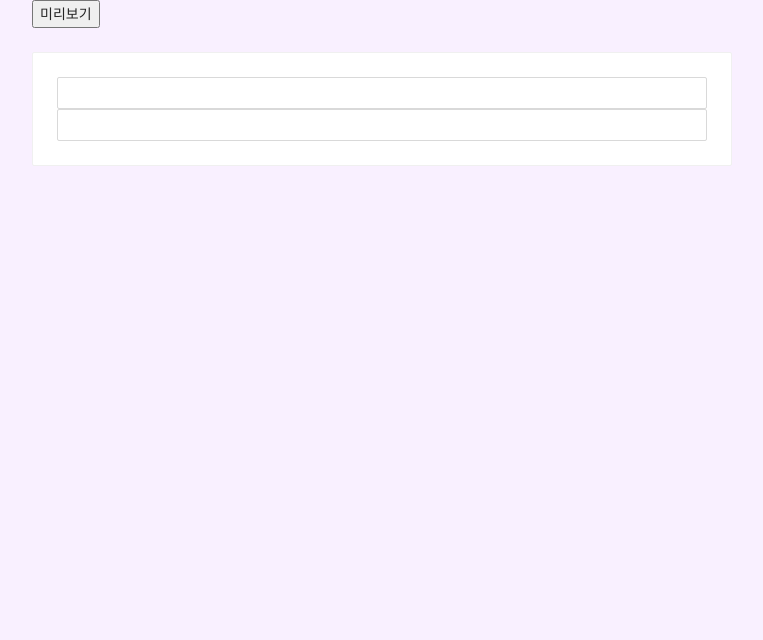
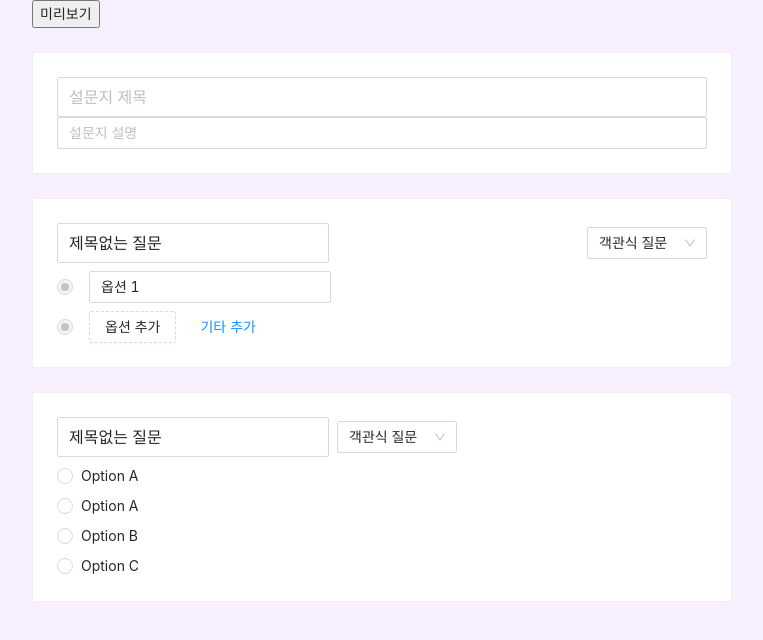
Before and after one commit to joe-brothers/clone-google-forms, a React (Create React App) app: page / in a window 1280 px wide. Shown: the top 640 px of the page, without its empty margins (258-1021 px from the left). Built offline with nearby package versions, Linux system fonts and the light colour scheme.

Commit message:
Add: 디폴트 질문 추가

```diff
--- a/package.json
+++ b/package.json
@@ -3,6 +3,7 @@
   "version": "0.1.0",
   "private": true,
   "dependencies": {
+    "@ant-design/icons": "^4.7.0",
     "@reduxjs/toolkit": "^1.8.3",
     "@testing-library/jest-dom": "^5.16.5",
     "@testing-library/react": "^13.3.0",
--- a/src/pages/AdminPage.js
+++ b/src/pages/AdminPage.js
@@ -1,13 +1,20 @@
 import { useDispatch, useSelector } from "react-redux";
-import { updateTitle, updateDescription } from "../redux/slices/formSlice";
-import { Space, Input, Card } from "antd";
+import { useNavigate } from "react-router-dom";
+import { updateTitle, updateDescription } from "../redux/slices/titleSlice";
+import { changeType } from "../redux/slices/contentSlice";
+import { Space, Input, Card, Select, Radio } from "antd";
+import { CloseOutlined } from "@ant-design/icons";
 import "antd/dist/antd.min.css";
 
 export const AdminPage = () => {
+  const navigate = useNavigate();
   const dispatch = useDispatch();
-  const { title, description } = useSelector((state) => state.form);
+  const { title, description } = useSelector((state) => state.formTitle);
+  const { questions } = useSelector((state) => state.formContent);
+
+  const { Option } = Select;
   const onPreviewClick = () => {
-    window.open("/preview", "_blank");
+    navigate("/preview", { state: { title, description } });
   };
 
   return (
@@ -15,20 +22,78 @@ export const AdminPage = () => {
       <button onClick={onPreviewClick}>미리보기</button>
       <Card style={{ width: 700 }}>
         <Input
+          size="large"
+          placeholder="설문지 제목"
           value={title}
           onChange={(e) => {
-            console.log(e.target.value);
             dispatch(updateTitle({ title: e.target.value }));
           }}
         />
         <Input
+          placeholder="설문지 설명"
           onChange={(e) => {
             dispatch(updateDescription({ description: e.target.value }));
           }}
         />
       </Card>
-      <p>{title}</p>
-      <p>{description}</p>
+      {questions.map(
+        ({ title, type, options, isRequired, isFocused }, index) => {
+          return (
+            <Card style={{ width: 700 }}>
+              <Space direction="vertical" style={{ width: "100%" }}>
+                <Space
+                  style={{ width: "100%", justifyContent: "space-between" }}
+                >
+                  <Input size="large" placeholder="질문" value={title} />
+                  <Select
+                    defaultValue={type}
+                    onSelect={(type) => {
+                      dispatch(changeType({ type, index }));
+                    }}
+                    style={{ width: 120 }}
+                  >
+                    <Option value="textShort">단답형</Option>
+                    <Option value="textLong">장문형</Option>
+                    <Option value="radio">객관식 질문</Option>
+                    <Option value="checkbox">체크박스</Option>
+                    <Option value="dropdown">드롭다운</Option>
+                  </Select>
+                </Space>
+                {options}
+              </Space>
+            </Card>
+          );
+        }
+      )}
+      <Card style={{ width: 700 }}>
+        <Space direction="vertical">
+          <Space>
+            <Input
+              size="large"
+              placeholder="설문지 제목"
+              value="제목없는 질문"
+            />
+            <Select defaultValue="radio" style={{ width: 120 }}>
+              <Option value="textShort">단답형</Option>
+              <Option value="textLong">장문형</Option>
+              <Option value="radio">객관식 질문</Option>
+              <Option value="checkbox">체크박스</Option>
+              <Option value="dropdown">드롭다운</Option>
+            </Select>
+          </Space>
+          <Radio.Group>
+            <Space direction="vertical">
+              <Space>
+                <Radio value={1}>Option A</Radio>
+                <CloseOutlined />
+              </Space>
+              <Radio value={1}>Option A</Radio>
+              <Radio value={2}>Option B</Radio>
+              <Radio value={3}>Option C</Radio>
+            </Space>
+          </Radio.Group>
+        </Space>
+      </Card>
     </Space>
   );
 };
--- a/src/pages/PreviewPage.js
+++ b/src/pages/PreviewPage.js
@@ -1,13 +1,20 @@
 import { useSelector } from "react-redux";
+import { useLocation } from "react-router";
+import { Space, Input, Card, Select } from "antd";
+import "antd/dist/antd.min.css";
 
 export const PreviewPage = () => {
-  const { title, description } = useSelector((state) => state.form);
+  const { state } = useLocation();
+  const { title, description } = state;
+  // const { title, description } = useSelector((state) => state.form);
 
   return (
-    <div>
-      <h2>PreviewPage</h2>
-      <p>{title}</p>
-      <p>{description}</p>
-    </div>
+    <Space direction="vertical" size="large" style={{ display: "flex" }}>
+      <h2>Preview Page</h2>
+      <Card style={{ width: 700 }}>
+        <p>{title}</p>
+        <p>{description}</p>
+      </Card>
+    </Space>
   );
 };
--- /dev/null
+++ b/src/redux/slices/contentSlice.js
@@ -0,0 +1,90 @@
+import { createSlice } from "@reduxjs/toolkit";
+import { Space, Input, Card, Select, Radio, Checkbox, Button } from "antd";
+import { CloseOutlined } from "@ant-design/icons";
+import "antd/dist/antd.min.css";
+const { TextArea } = Input;
+
+const DEFAULT_OPTIONS = {
+  textShort: (
+    <Input disabled style={{ width: "50%" }} placeholder="단답형 텍스트" />
+  ),
+  textLong: <TextArea disabled autoSize placeholder="장문형 텍스트" />,
+  radio: (
+    <Radio.Group>
+      <Space direction="vertical">
+        <Space>
+          <Radio disabled />
+          <Input value="옵션 1" />
+        </Space>
+        <Space>
+          <Radio disabled />
+          <Button type="dashed">옵션 추가</Button>
+          <Button type="link">기타 추가</Button>
+        </Space>
+      </Space>
+    </Radio.Group>
+  ),
+  checkbox: (
+    <Space direction="vertical">
+      <Space>
+        <Checkbox disabled />
+        <Input value="옵션 1" />
+      </Space>
+      <Space>
+        <Checkbox disabled />
+        <Button type="dashed">옵션 추가</Button>
+        <Button type="link">기타 추가</Button>
+      </Space>
+    </Space>
+  ),
+  dropdown: (
+    <Space direction="vertical">
+      <Space>
+        <Space>1</Space>
+        <Input value="옵션 1" />
+      </Space>
+      <Space>
+        <Space>2</Space>
+        <Button type="dashed">옵션 추가</Button>
+      </Space>
+    </Space>
+  ),
+};
+
+export const contentSlice = createSlice({
+  name: "contentSlice",
+  initialState: {
+    questions: [
+      {
+        title: "제목없는 질문",
+        type: "radio",
+        options: DEFAULT_OPTIONS.radio,
+        isRequired: false,
+        isFocused: true,
+      },
+    ],
+  },
+  reducers: {
+    unfocusAllQuestions: (state, action) => {
+      state.questions.forEach((question) => {
+        question.isFocused = false;
+      });
+    },
+    changeType: (state, action) => {
+      const { type, index } = action.payload;
+      state.questions[index].options = DEFAULT_OPTIONS[type];
+    },
+    addDefaultQuestion: (state, action) => {
+      let defaultQuestion = {
+        title: "",
+        type: "radio",
+        options: [{ isEtc: false, optionTitle: "옵션 1" }],
+        isRequired: false,
+        isFocused: true,
+      };
+    },
+  },
+});
+
+export const { unfocusAllQuestions, changeType, addDefaultQuestion } =
+  contentSlice.actions;
--- a/src/redux/slices/formSlice.js
+++ b/src/redux/slices/titleSlice.js
@@ -1,11 +1,10 @@
 import { createSlice } from "@reduxjs/toolkit";
 
-export const formSlice = createSlice({
-  name: "formSlice",
+export const titleSlice = createSlice({
+  name: "titleSlice",
   initialState: {
     title: "",
     description: "",
-    questions: [],
   },
   reducers: {
     updateTitle: (state, action) => {
@@ -19,4 +18,4 @@ export const formSlice = createSlice({
   },
 });
 
-export const { updateTitle, updateDescription } = formSlice.actions;
+export const { updateTitle, updateDescription } = titleSlice.actions;
--- a/src/redux/store/index.js
+++ b/src/redux/store/index.js
@@ -1,8 +1,10 @@
 import { configureStore } from "@reduxjs/toolkit";
-import { formSlice } from "../slices/formSlice";
+import { titleSlice } from "../slices/titleSlice";
+import { contentSlice } from "../slices/contentSlice";
 
 export const store = configureStore({
   reducer: {
-    form: formSlice.reducer,
+    formTitle: titleSlice.reducer,
+    formContent: contentSlice.reducer,
   },
 });
```
Also changed, not shown: 1 other file (tests, documents, lock files or other folders).
